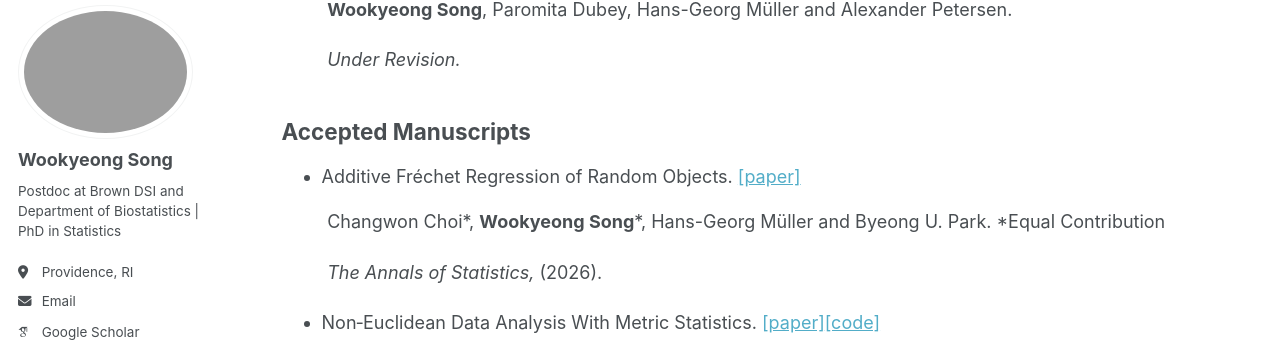
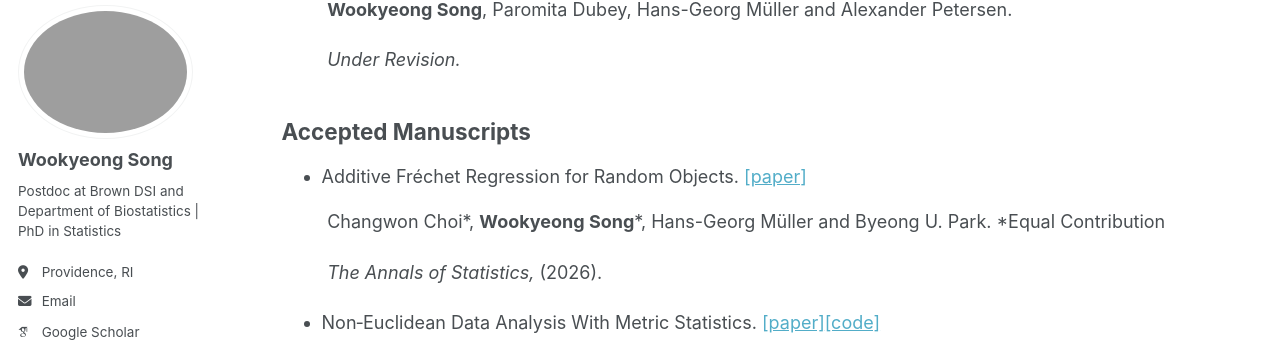
Before and after one commit to wookyeongSong/wookyeongsong.github.io, a Jekyll site: the page built from _pages/publications.md, in a window 1280 px wide and 900 px high, scrolled down 318 px. Shown: the part 94-448 px from the top of the window. Built offline with Jekyll 4.4.1, drawn with Linux system fonts in a browser that asks for light colours; some web fonts are replaced; a script bundle is joined from its source files by our own code; library files that are not in the unit come from our copies.

Commit message:
Update publications.md

```diff
--- a/_pages/publications.md
+++ b/_pages/publications.md
@@ -22,7 +22,7 @@ author_profile: true
 
 ## Accepted Manuscripts
 
-- Additive Fréchet Regression of Random Objects. [\[paper\]](https://imstat.org/journals-and-publications/annals-of-statistics/annals-of-statistics-future-papers/)
+- Additive Fréchet Regression for Random Objects. [\[paper\]](https://imstat.org/journals-and-publications/annals-of-statistics/annals-of-statistics-future-papers/)
 
 &nbsp;&nbsp;&nbsp;&nbsp;&nbsp;&nbsp;&nbsp;&nbsp; Changwon Choi\*, **Wookyeong Song**\*, Hans-Georg Müller and Byeong U. Park. \*Equal Contribution
 
```
